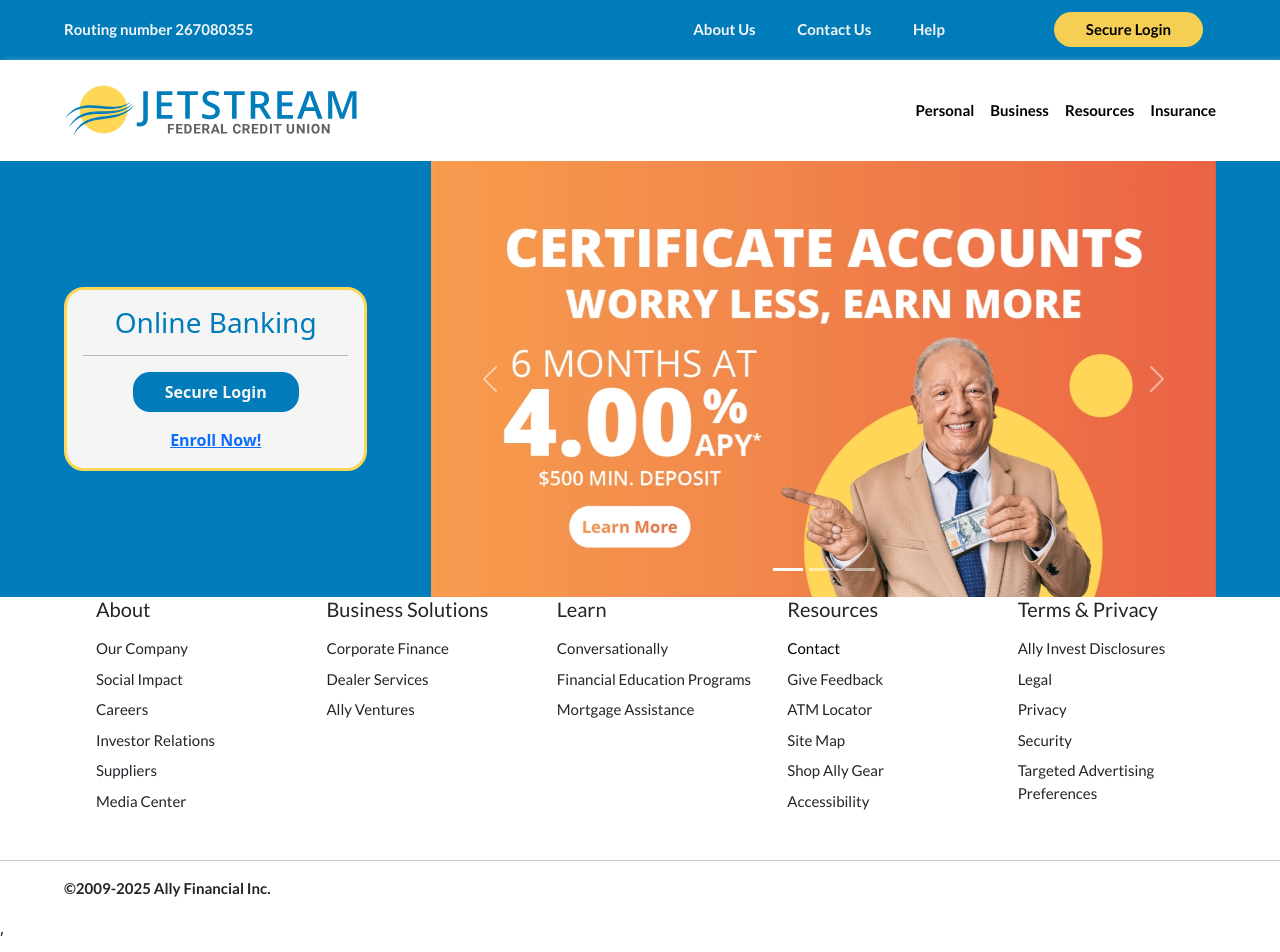
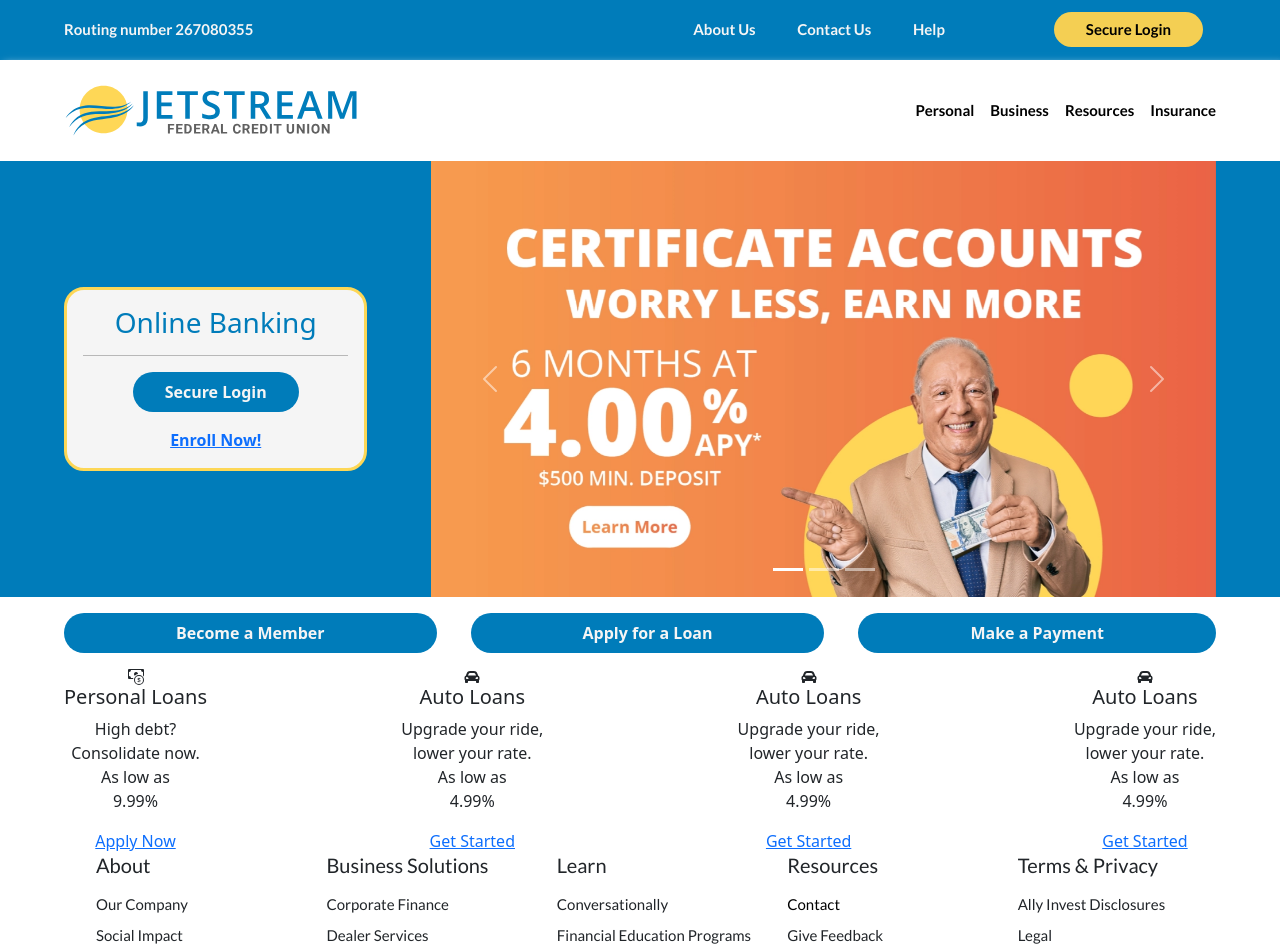
Before and after one commit to moonlightblessed6-source/onlinebnks, a React (Vite) app: page / in a window 1280 px wide. Shown: the top 952 px of the page. Built offline with nearby package versions, Linux system fonts and the light colour scheme.

Commit message:
first commit

```diff
--- a/src/componients/Homepage.jsx
+++ b/src/componients/Homepage.jsx
@@ -4,6 +4,8 @@
 import One from '../assets/carousel/One.webp'
 import Two from '../assets/carousel/Two.webp'
 import Three from '../assets/carousel/Three.webp'
+import { BsCashCoin } from "react-icons/bs";
+import { FaCarAlt } from "react-icons/fa";
 // import Four from '../assets/carousel/Four.webp'
 // import five from '../assets/carousel/five.webp'
 
@@ -33,12 +35,6 @@
             <div className="carousel-item">
               <img src={Three} className="d-block w-100" alt="Three" />
             </div>
-            <div className="carousel-item">
-              <img src={Four} className="d-block w-100" alt="Four" />
-            </div>
-            <div className="carousel-item">
-              <img src={five} className="d-block w-100" alt="five" />
-            </div>
           </div>
         </div> */}
 
@@ -64,6 +60,55 @@
       </div>
       </div>
 
+
+      <div className="apply">
+        <button className='btnn'><Link style={{textDecoration: 'none', color: 'whitesmoke'}}>Become a Member</Link></button>
+        <button className='btnn'>Apply for a Loan</button>
+        <button className='btnn'>Make a Payment</button>
+      </div>
+
+
+
+      <div className="loanwraper">
+        <div style={{display: 'flex', justifyContent:'center', alignItems: 'center', flexDirection:'column'}}>
+          <BsCashCoin />
+          <h5>Personal Loans</h5>
+          <span>High debt?</span>
+          <span>Consolidate now.</span>
+
+          <span>As low as</span>
+          <p>9.99%</p>
+          <Link>Apply Now</Link>
+        </div>
+        <div style={{display: 'flex', justifyContent:'center', alignItems: 'center', flexDirection:'column'}}>
+          <FaCarAlt />
+          <h5>Auto Loans</h5>
+          <span>Upgrade your ride,</span>
+          <span>lower your rate.</span>
+          <span>As low as</span>
+          <p>4.99%</p>
+          <Link>Get Started</Link>
+        </div>
+        <div style={{display: 'flex', justifyContent:'center', alignItems: 'center', flexDirection:'column'}}>
+          <FaCarAlt />
+          <h5>Auto Loans</h5>
+          <span>Upgrade your ride,</span>
+          <span>lower your rate.</span>
+          <span>As low as</span>
+          <p>4.99%</p>
+          <Link>Get Started</Link>
+        </div>
+        <div style={{display: 'flex', justifyContent:'center', alignItems: 'center', flexDirection:'column'}}>
+          <FaCarAlt />
+          <h5>Auto Loans</h5>
+          <span>Upgrade your ride,</span>
+          <span>lower your rate.</span>
+          <span>As low as</span>
+          <p>4.99%</p>
+          <Link>Get Started</Link>
+        </div>
+      </div>
+
       </Homepagemain>
 
   )
--- a/src/componients/styled.js
+++ b/src/componients/styled.js
@@ -391,15 +391,44 @@
     flex-direction: column;
     justify-content: center;
     align-items: center;
+
 }
 
 .btn{
     padding: 0.5rem 2rem;
-    border-radius: 17px;
+    border-radius: 20px;
     border: none;
  background-color:#007cba;
  color: whitesmoke;
  font-weight: 600;
+}
+
+
+.apply{
+    width: 90%;
+    margin: auto;
+    display: flex;
+    justify-content: space-between;
+    align-items: center;
+    padding: 1rem 0rem;
+}
+
+.btnn{
+       padding: 0.5rem 7rem;
+    border-radius: 30px;
+    border: none;
+ background-color:#007cba;
+ color: whitesmoke;
+ font-weight: 600;
+}
+
+
+.loanwraper{
+    display: flex;
+    width: 90%;
+    margin: auto;
+    align-items: center;
+    justify-content: space-between;
 }
 
 
```
